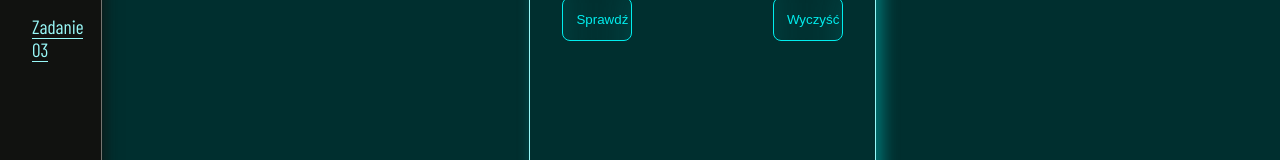
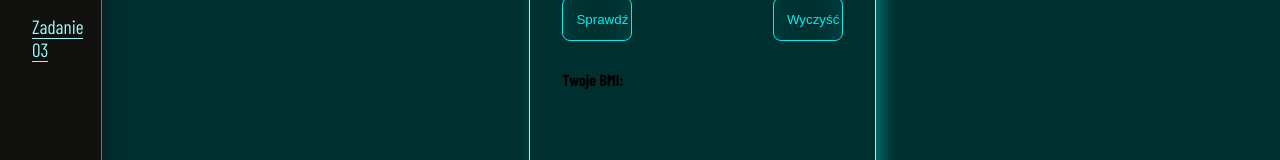
Before and after one commit to Scorpion19702022/MyReact_App001, a React (Create React App) app: page /Task03 in a window 1280 px wide. Shown: the part 496-656 px from the top of the page. Built offline with nearby package versions, Linux system fonts and the light colour scheme; a web font is replaced by a local one.

Commit message:
added componet info

```diff
--- /dev/null
+++ b/src/Components/Task03/Task03info.js
@@ -0,0 +1,18 @@
+import React, { useContext } from 'react'
+
+import styles from './Task03info.module.css'
+import CalculateContext from './Context/CalculateContext'
+
+const Task03info = () => {
+	const { info } = useContext(CalculateContext)
+
+	return (
+		<div className={styles.wrapper_info}>
+			<h4 className={styles.bmi}>
+				Twoje BMI: <span className={styles.number_bmi}>{info}</span>
+			</h4>
+		</div>
+	)
+}
+
+export default Task03info
--- a/src/Components/Task03/Task03inputs.js
+++ b/src/Components/Task03/Task03inputs.js
@@ -2,6 +2,7 @@ import React, { useContext } from 'react'
 
 import styles from './Task03inputs.module.css'
 import CalculateContext from './Context/CalculateContext'
+import Task03info from './Task03info'
 
 const Task03inputs = () => {
 	const { dataWeight, dataTall, handleChangeWeight, handleChangeTall, handleClickReset, handleResult } =
@@ -21,6 +22,7 @@ const Task03inputs = () => {
 					Wyczyść
 				</button>
 			</div>
+			<Task03info />
 		</div>
 	)
 }
```
Also changed, not shown: src/Components/Task03/Task03info.module.css (added).
